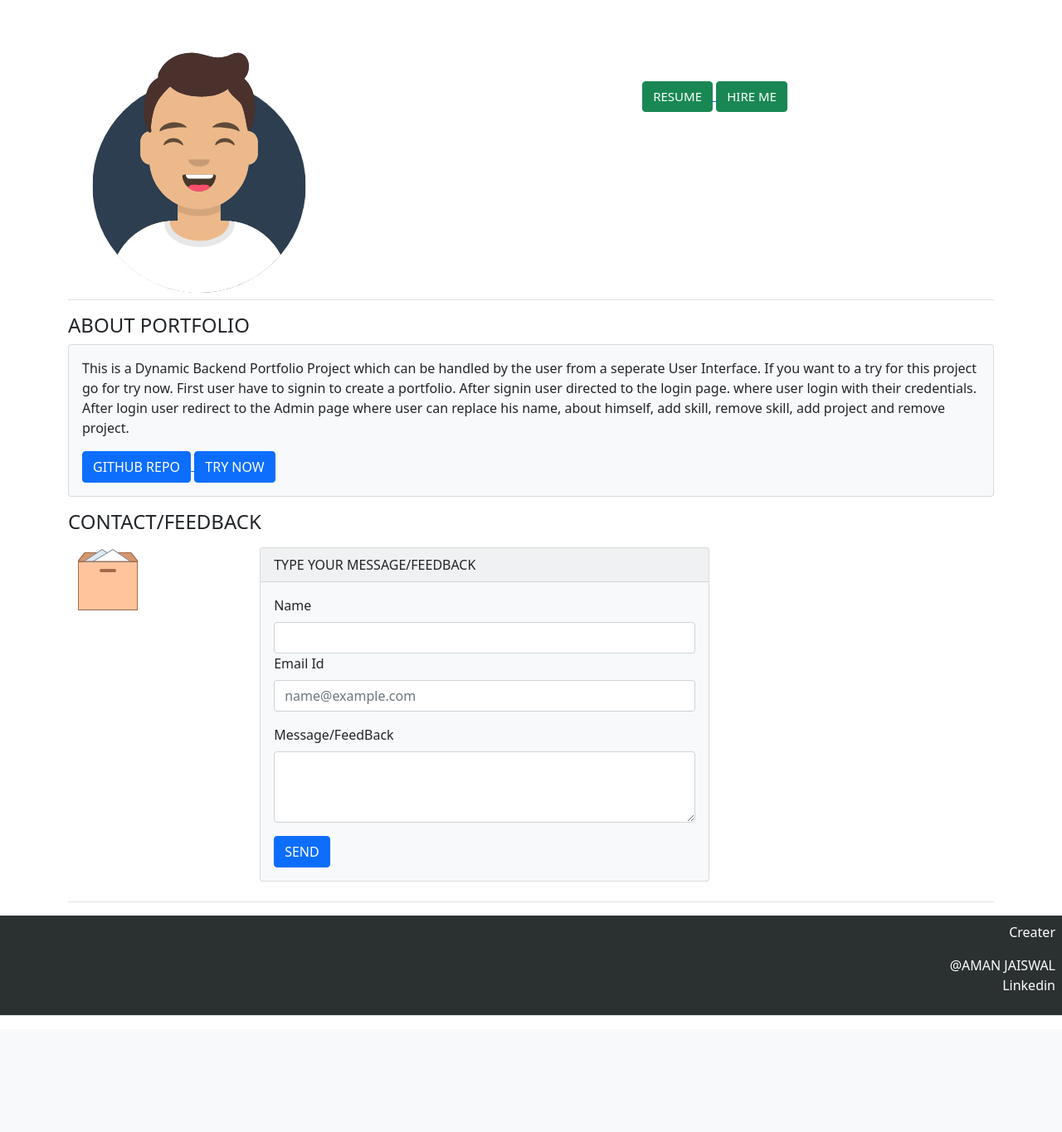
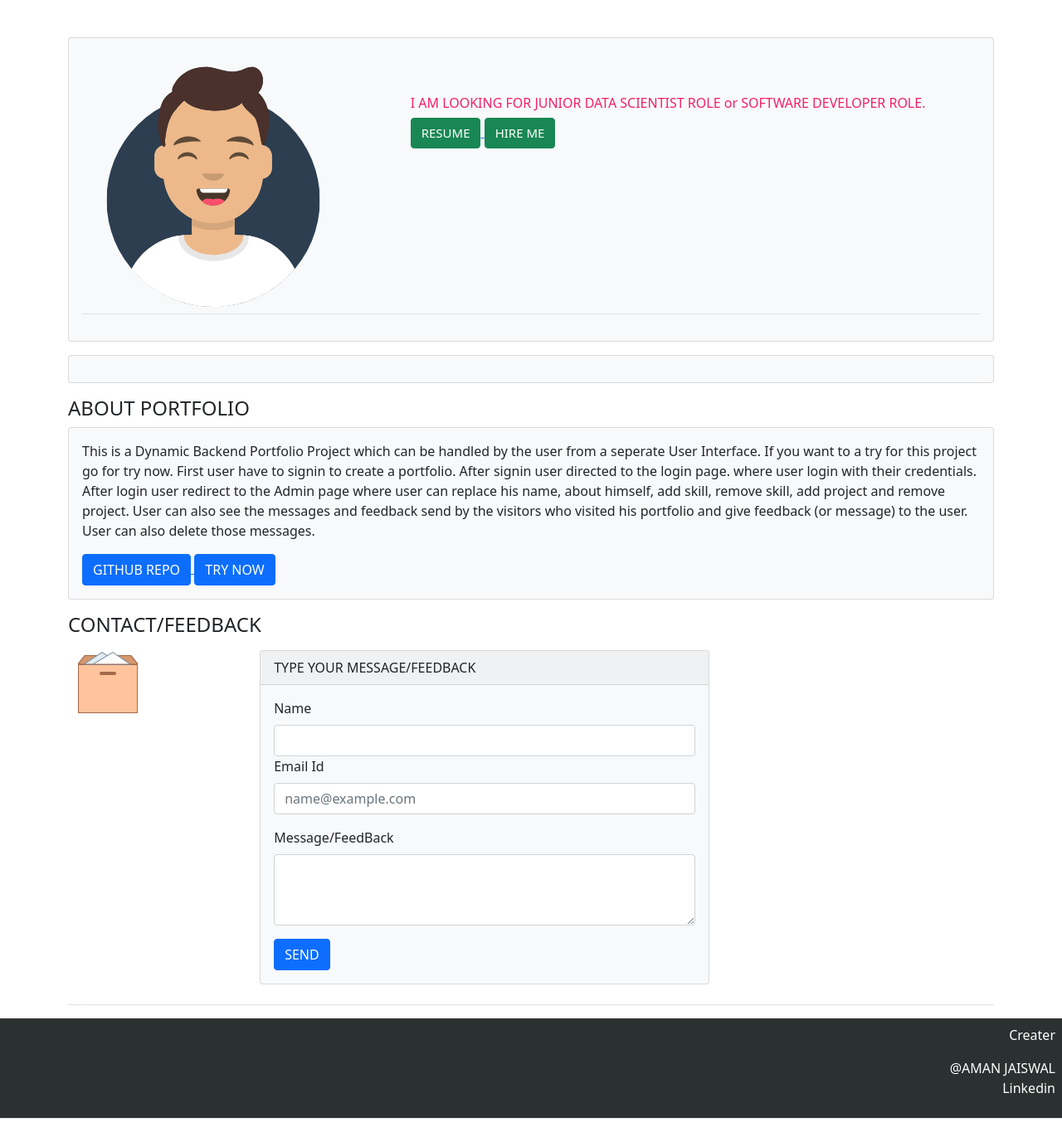
Before and after one commit to aman2000jaiswal14/My-Portfolio, a Flask app: page /mail in a window 1280 px wide. Shown: the part 60-1425 px from the top of the page at 83% size. Before the commit the page ends 1285 px from the top, so only its background shows below. Run offline with Flask 2, Linux system fonts and the light colour scheme.

Commit message:
Update home.html

```diff
--- a/templates/home.html
+++ b/templates/home.html
@@ -47,6 +47,9 @@
 <!--    table1----------------------------------------------------------------------------- -->
 
 <div class="container-md" style=" margin-top:45px;" >
+     <div class="card text-dark bg-light mb-3">
+
+  <div class="card-body">
 
     <table class="table">
   <tbody>
@@ -61,7 +64,11 @@
       </td>
       <td> <div style="margin-top:45px; margin-left:45px;">
 
+
+
+
     <p>{{about}}</p>
+          <h6><font color=#f42069>I AM LOOKING FOR JUNIOR DATA SCIENTIST ROLE or SOFTWARE DEVELOPER ROLE. </font></h6>
            <a href={{resume}} target="_blank" >
               <button type="button" class="btn btn-success" style ="font-size: 15px;">RESUME</button>
           </a>
@@ -71,18 +78,26 @@
       </a>
 
 
-      </div></td>
+      </div>
+
+
+
+      </td>
 
     </tr>
   </tbody>
 </table>
-
+  </div>
+</div>
 <!--    table1----------------------------------------------------------------------------- -->
 
 
 
 
 <div data-bs-spy="scroll" data-bs-target="#navbar-example2" data-bs-offset="0" tabindex="0">
+<div class="card text-dark bg-light mb-3">
+  <div class="card-body">
+
 
     <!--    SKILLS--------------------------------------------------------------------------------------  -->
   {% if skills %}
@@ -105,9 +120,12 @@
 {% endfor %}
 
   </div>
-    <hr>
+<!--    <hr>-->
 
 {% endif %}
+
+        </div>
+</div>
 <!--    SKILLS--------------------------------------------------------------------------------------  -->
 
 
@@ -146,7 +164,8 @@
             If you want to a try for this project go for try now.
             First user have to signin to create a portfolio. After signin user directed to the login page. where user login
             with their credentials. After login user redirect to the Admin page where user can replace his name, about himself,
-            add skill, remove skill, add project and remove project.
+            add skill, remove skill, add project and remove project. User can also see the messages and feedback send by the visitors
+         who visited his portfolio and give feedback (or message) to the user. User can also delete those messages.
     </p>
       <a href="https://github.com/aman2000jaiswal14/Dynamic-Portfolio"  target="_blank">
        <button type="button" class="btn btn-primary">GITHUB REPO</button>
```
